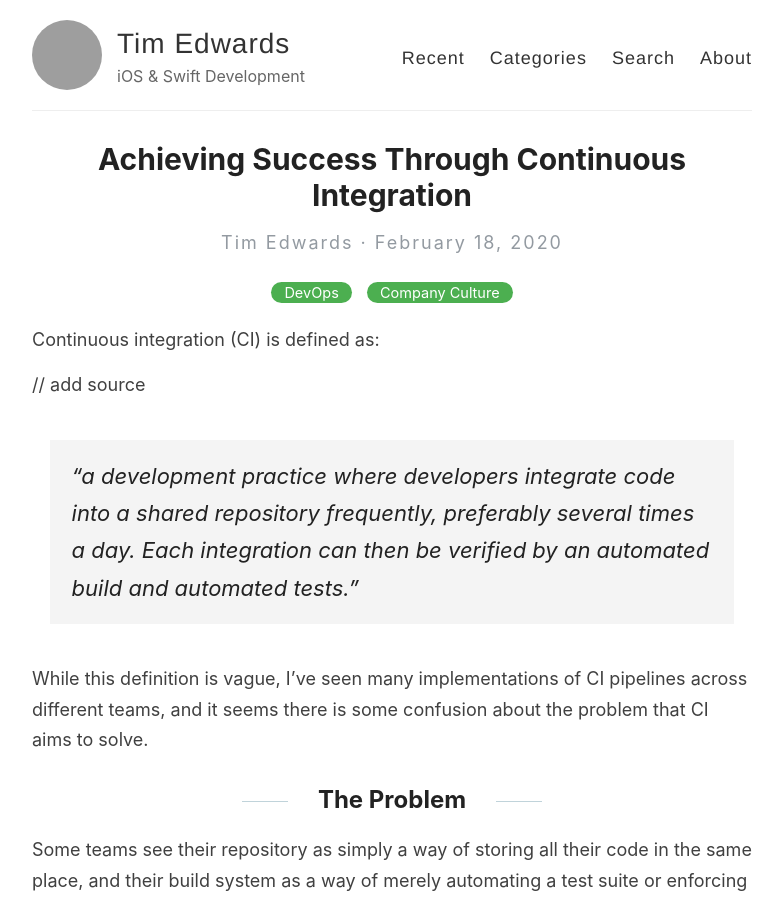
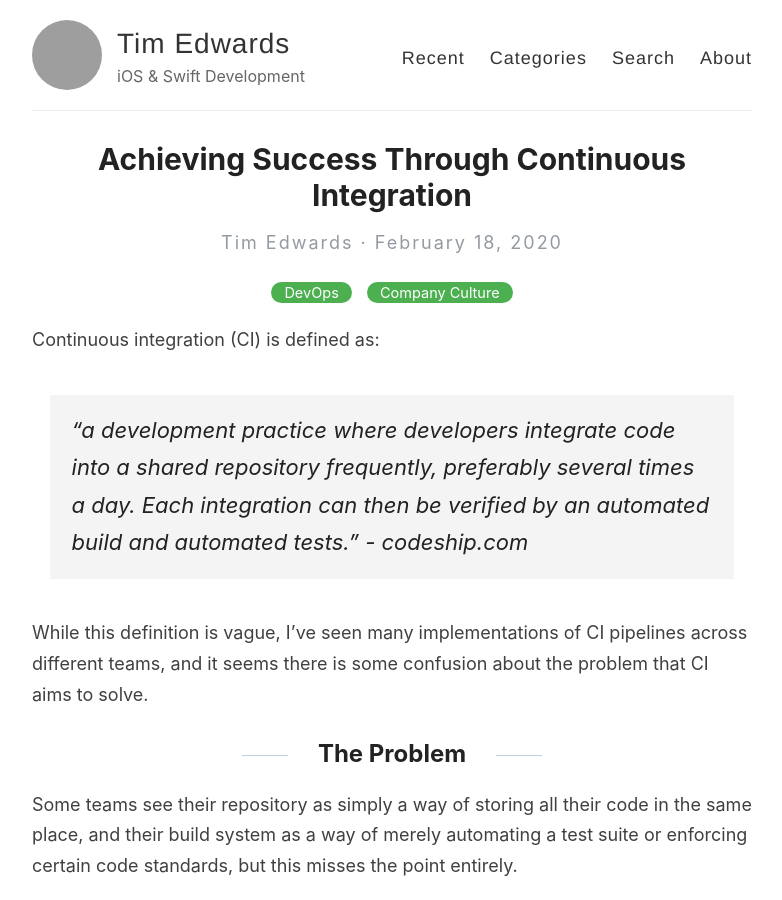
Before and after one commit to timwredwards/timwredwards.github.io, a Jekyll site: the page built from _posts/2020-02-18-continuous-integration.md, in a window 1280 px wide and 900 px high. Shown: the whole window, without its empty margins (248-1030 px from the left). Built offline with Jekyll 4.4.1, drawn with Linux system fonts in a browser that asks for light colours; grey boxes are pictures that could not be loaded.

Commit message:
Removed todo

```diff
--- a/_posts/2020-02-18-continuous-integration.md
+++ b/_posts/2020-02-18-continuous-integration.md
@@ -7,9 +7,7 @@ excerpt_separator: <!--more-->
 
 Continuous integration (CI) is defined as:
 
-// add source
-
->  "a development practice where developers integrate code into a shared repository frequently, preferably several times a day. Each integration can then be verified by an automated build and automated tests."
+>  "a development practice where developers integrate code into a shared repository frequently, preferably several times a day. Each integration can then be verified by an automated build and automated tests." - codeship.com
 
 <!--more-->
 
```
